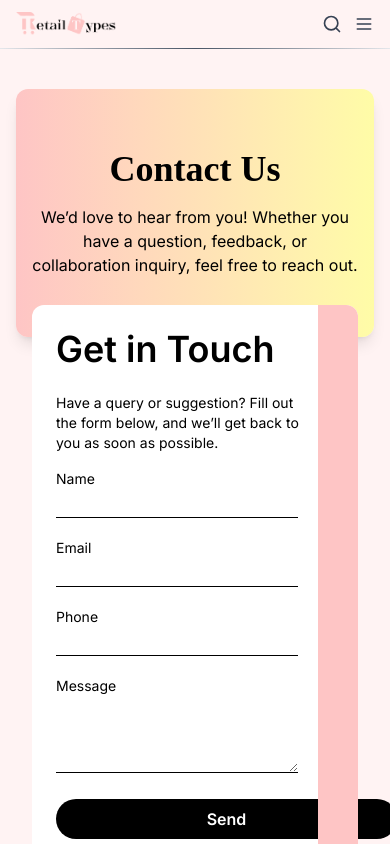
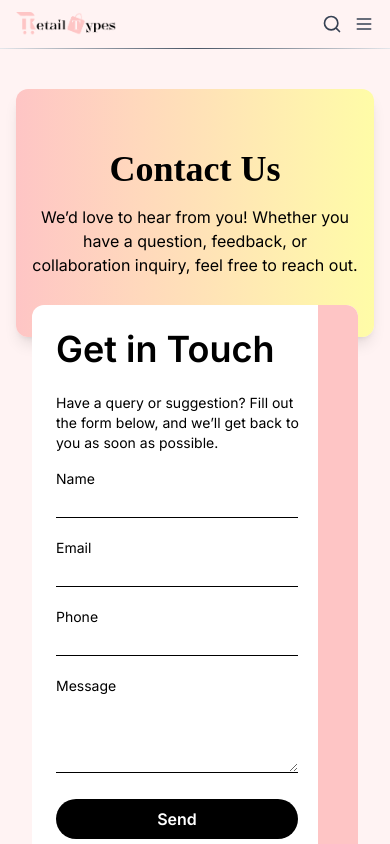
Before and after one commit to abhyudy/website-rs, a React (Vite) app in the folder frontend/: page /contact in a window 390 px wide. Shown: the top 844 px of the page. Built offline with nearby package versions, Linux system fonts and the light colour scheme.

Commit message:
Responsive working

```diff
--- a/frontend/src/components/Subscribe.jsx
+++ b/frontend/src/components/Subscribe.jsx
@@ -19,7 +19,7 @@ const Subscribe = () => {
           />
           <a
             href="/contact"
-            className="bg-background-black flex items-center gap-1 text-white px-4 sm:px-3 py-2 rounded-md  sm:rounded-md hover:bg-gray-800 transition text-xs sm:text-sm text-center font-inter"
+            className="bg-background-black flex items-center gap-1 w-fit mx-auto text-white px-4 sm:px-3 py-2 rounded-md  sm:rounded-md hover:bg-gray-800 transition text-xs sm:text-sm text-center font-inter"
           >
             <img src="./img/air.png" alt="" />
             Subscribe
--- a/frontend/src/components/filter/FilterBox.jsx
+++ b/frontend/src/components/filter/FilterBox.jsx
@@ -46,7 +46,8 @@ const FilterBox = ({
                 }`}
               >
                 {category}
-                <FaChevronDown className="text-xs text-pink-300" />
+                <img src="/img/Vector.png" alt="arrow" />
+                {/* <FaChevronDown className="text-xs text-pink-300" /> */}
               </button>
             ))}
           </div>
@@ -67,11 +68,12 @@ const FilterBox = ({
           >
             {category}
             <span className="p-1 rounded-full text-pink-300 bg-gray-100 hover:bg-white">
-              <FaChevronDown className="text-xs font-inter" />
+              <img src="/img/Vector.png" alt="arrow" />
+                {/* <FaChevronDown className="text-xs text-pink-300" /> */}
             </span>
           </button>
         ))}
-        <div className="flex-1" id='search-box'>
+        <div className="flex-1" id="search-box">
           <div className="flex items-center border rounded-full px-4 py-2 bg-white text-black font-inter border-gray-300">
             <input
               type="text"
--- a/frontend/src/pages/Contact.jsx
+++ b/frontend/src/pages/Contact.jsx
@@ -86,11 +86,7 @@ const Contact = () => {
 
                 <button
                   type="submit"
-                  className="bg-black text-white font-inter font-semibold rounded-full w-full  mx-auto block hover:bg-gray-800"
-                  style={{
-                    width: '341px',
-                    height: '40px',
-                  }}
+                  className="bg-black py-2 text-white font-inter font-semibold rounded-full w-full  mx-auto block hover:bg-gray-800"
                 >
                   Send
                 </button>
```
Also changed, not shown: frontend/public/img/Vector.png (added).
